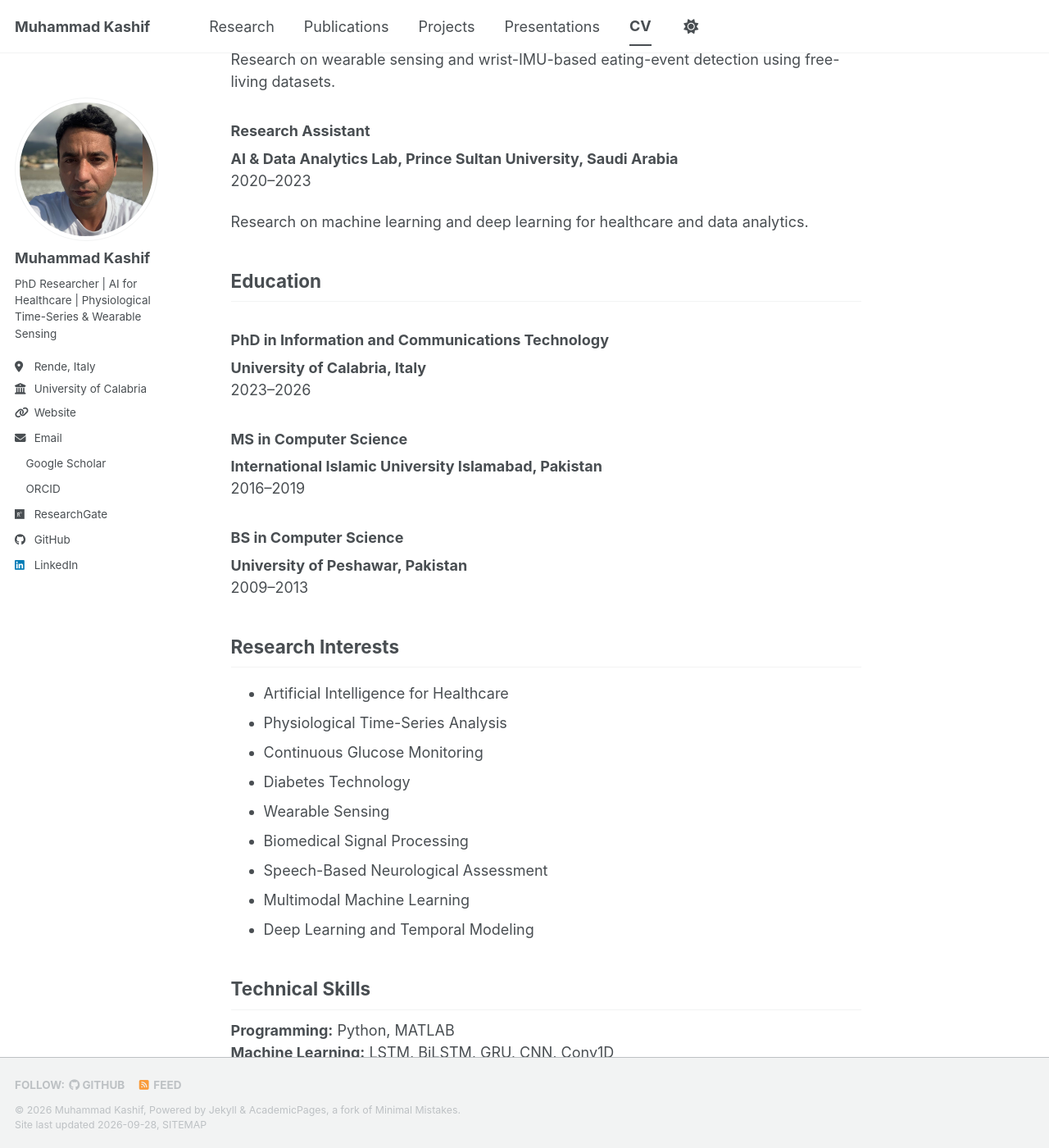
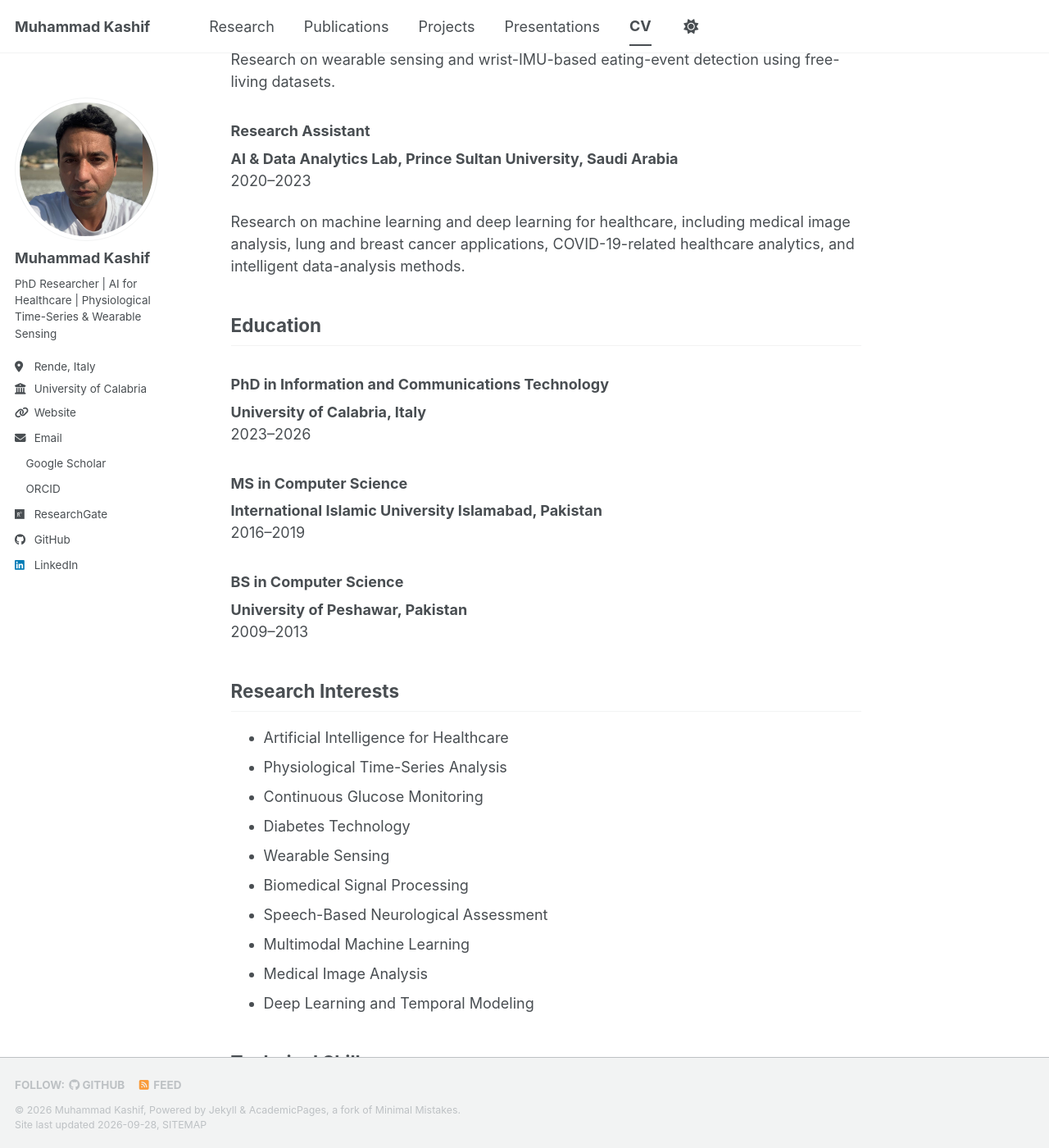
Before and after one commit to drkashifhon/drkashifhon.github.io, a Jekyll site: the page built from _pages/cv.md, in a window 1280 px wide and 1400 px high, scrolled down 751 px. Shown: the whole window at 82% size. Built offline with Jekyll 4.4.1, drawn with Linux system fonts in a browser that asks for light colours; a style sheet for code colours, icons or effects is not loaded.

Commit message:
Update cv.md

```diff
--- a/_pages/cv.md
+++ b/_pages/cv.md
@@ -28,7 +28,7 @@ Research on wearable sensing and wrist-IMU-based eating-event detection using fr
 **AI & Data Analytics Lab, Prince Sultan University, Saudi Arabia**
 2020–2023
 
-Research on machine learning and deep learning for healthcare and data analytics.
+Research on machine learning and deep learning for healthcare, including medical image analysis, lung and breast cancer applications, COVID-19-related healthcare analytics, and intelligent data-analysis methods.
 
 ## Education
 
@@ -54,6 +54,7 @@ Research on machine learning and deep learning for healthcare and data analytics
 - Biomedical Signal Processing
 - Speech-Based Neurological Assessment
 - Multimodal Machine Learning
+- Medical Image Analysis
 - Deep Learning and Temporal Modeling
 
 ## Technical Skills
```
